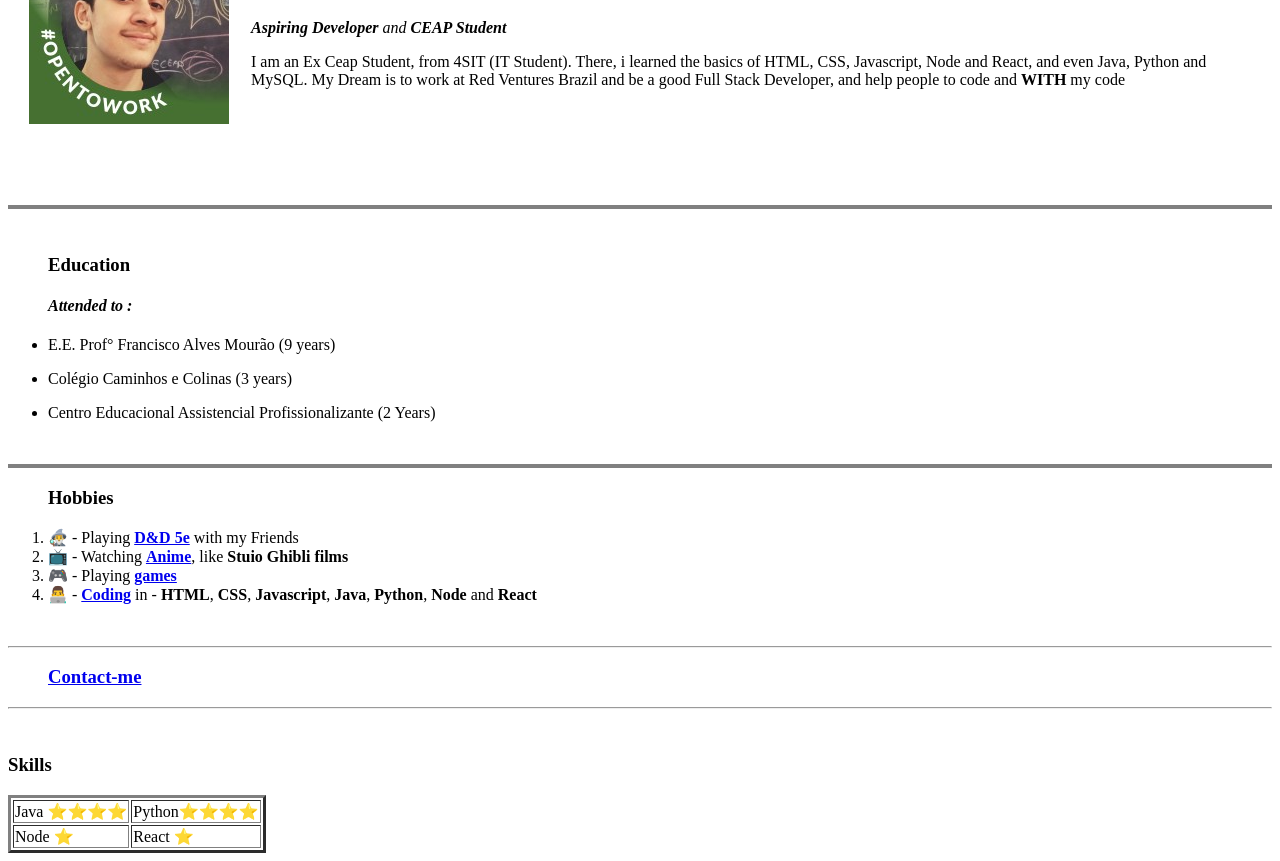
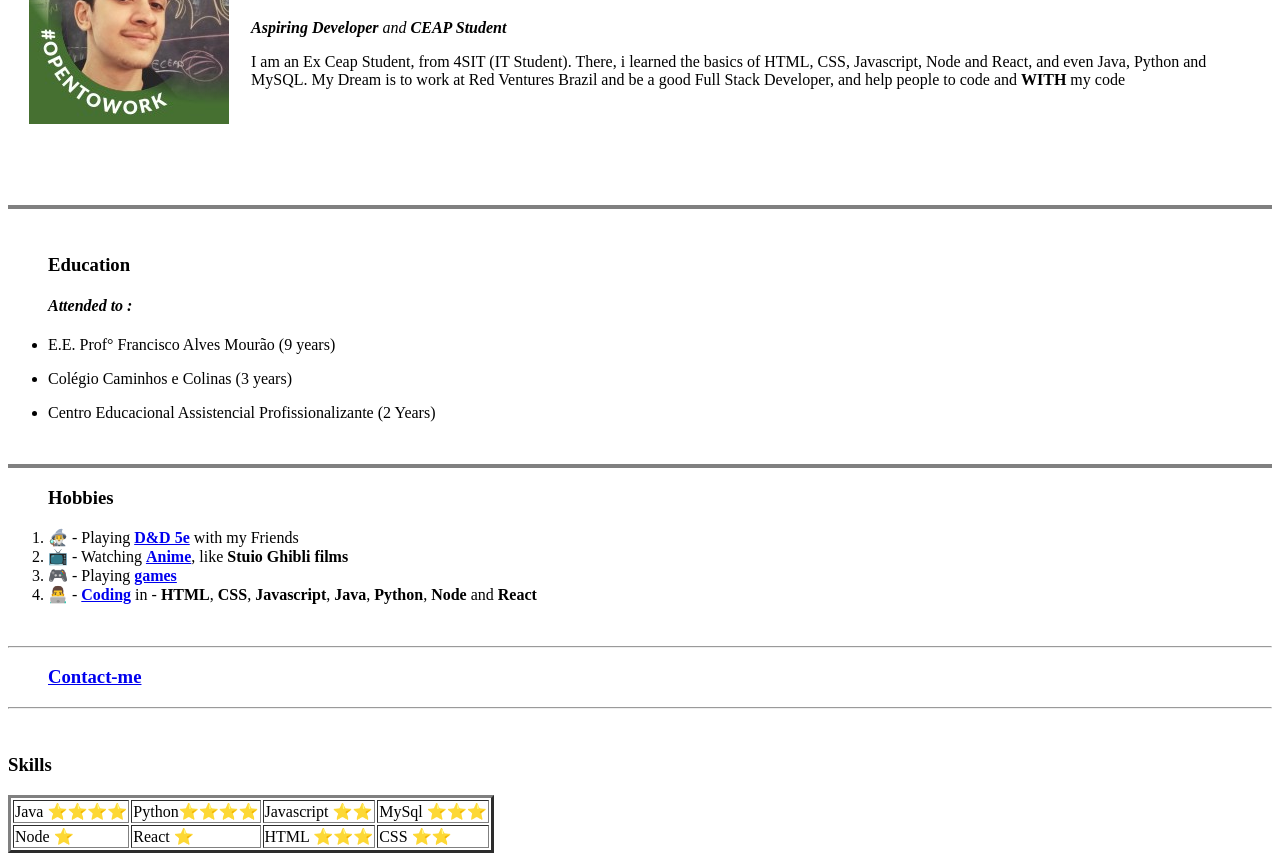
Before and after one commit to DonMori/Web_Dev_Bootcamp, a plain HTML site: page HTML - Personal Site/index.html in a window 1280 px wide. Shown: the part 117-978 px from the top of the page. Drawn offline with Linux system fonts and the light colour scheme.

Commit message:
Updating Skills from my portifolio

```diff
--- a/HTML - Personal Site/index.html
+++ b/HTML - Personal Site/index.html
@@ -59,10 +59,14 @@
                     <tr>
                         <td>Java ⭐⭐⭐⭐</td>
                         <td>Python⭐⭐⭐⭐</td>
+                        <td>Javascript ⭐⭐</td>
+                        <td>MySql ⭐⭐⭐</td>
                     </tr>
                     <tr>
                         <td>Node ⭐</td>
                         <td>React ⭐</td>
+                        <td>HTML ⭐⭐⭐</td>
+                        <td>CSS ⭐⭐</td>
                     </tr>
                 </table>
 
```
